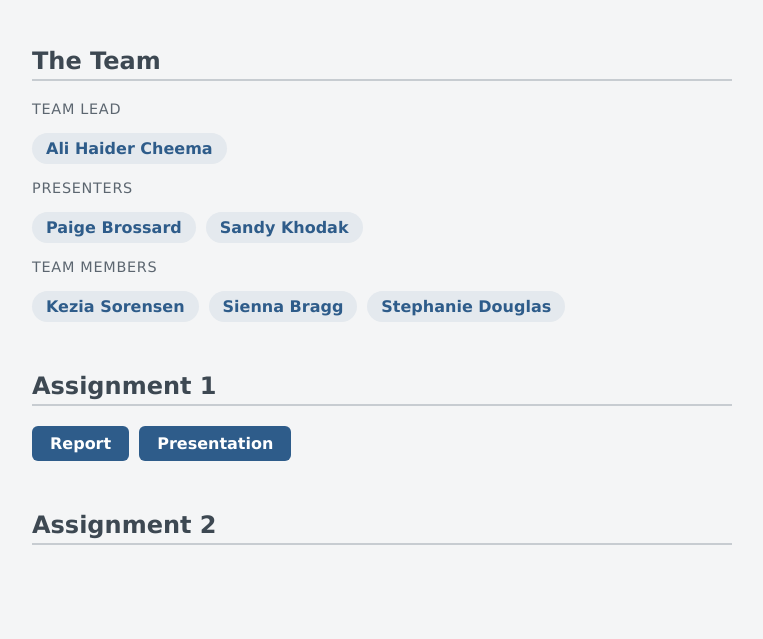
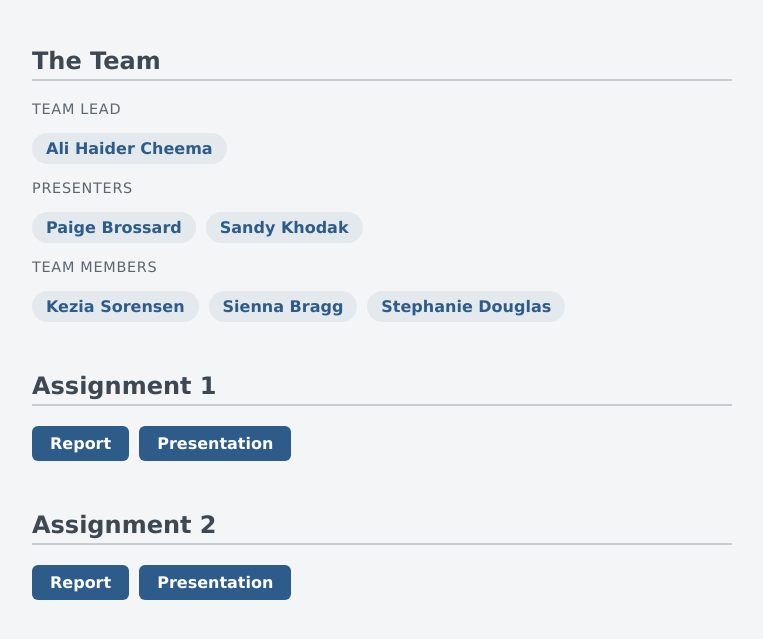
Before and after one commit to ArchNemesis-26/ArchNemesis-Website, a plain HTML site: page index.html in a window 1280 px wide. Shown: the part 143-782 px from the top of the page, without its empty margins (258-1021 px from the left). Drawn offline with Linux system fonts and the light colour scheme.

Commit message:
added slides for A2

```diff
--- a/index.html
+++ b/index.html
@@ -109,6 +109,10 @@
   </div>
 
   <h2>Assignment 2</h2>
+  <div class="button-row">
+    <a href="" target="_blank" rel="noopener">Report</a>
+    <a href="assignment2_slides.pdf" target="_blank" rel="noopener">Presentation</a>
+  </div>
 
 </body>
 </html>
```
